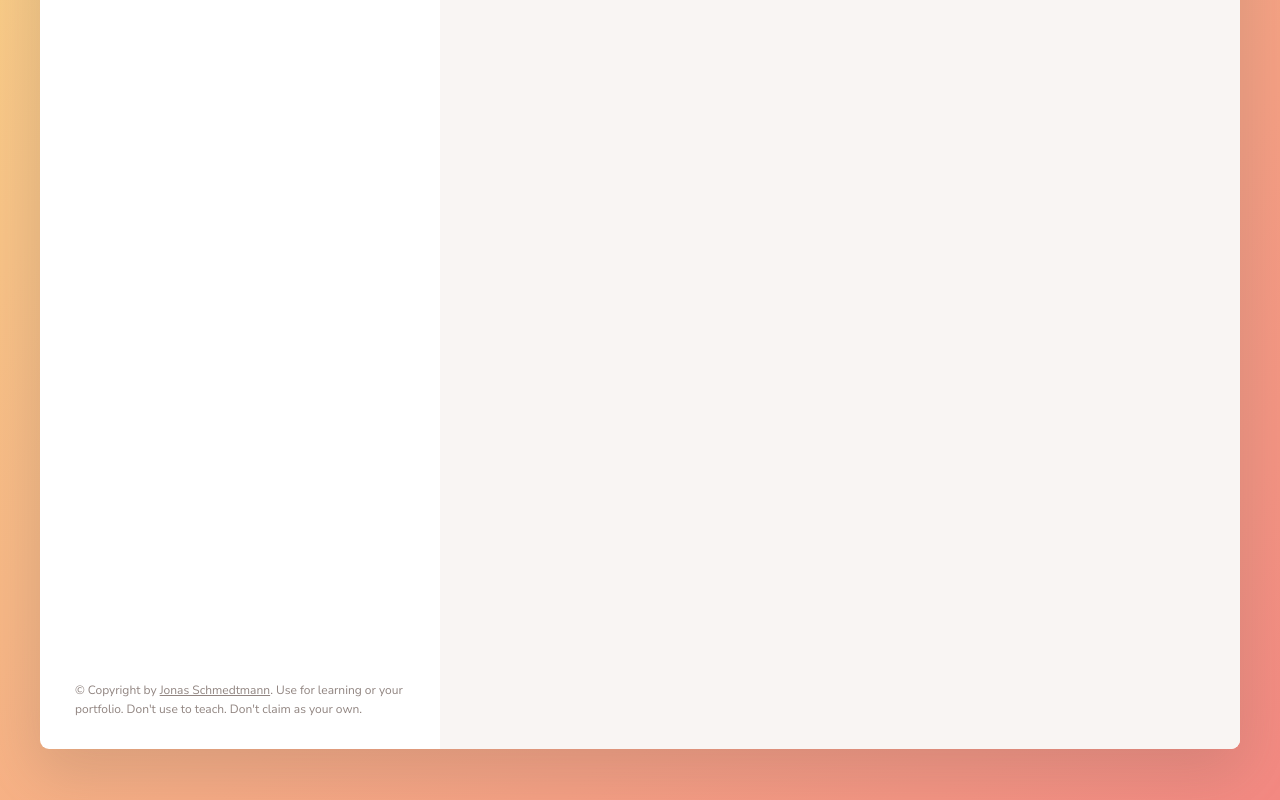
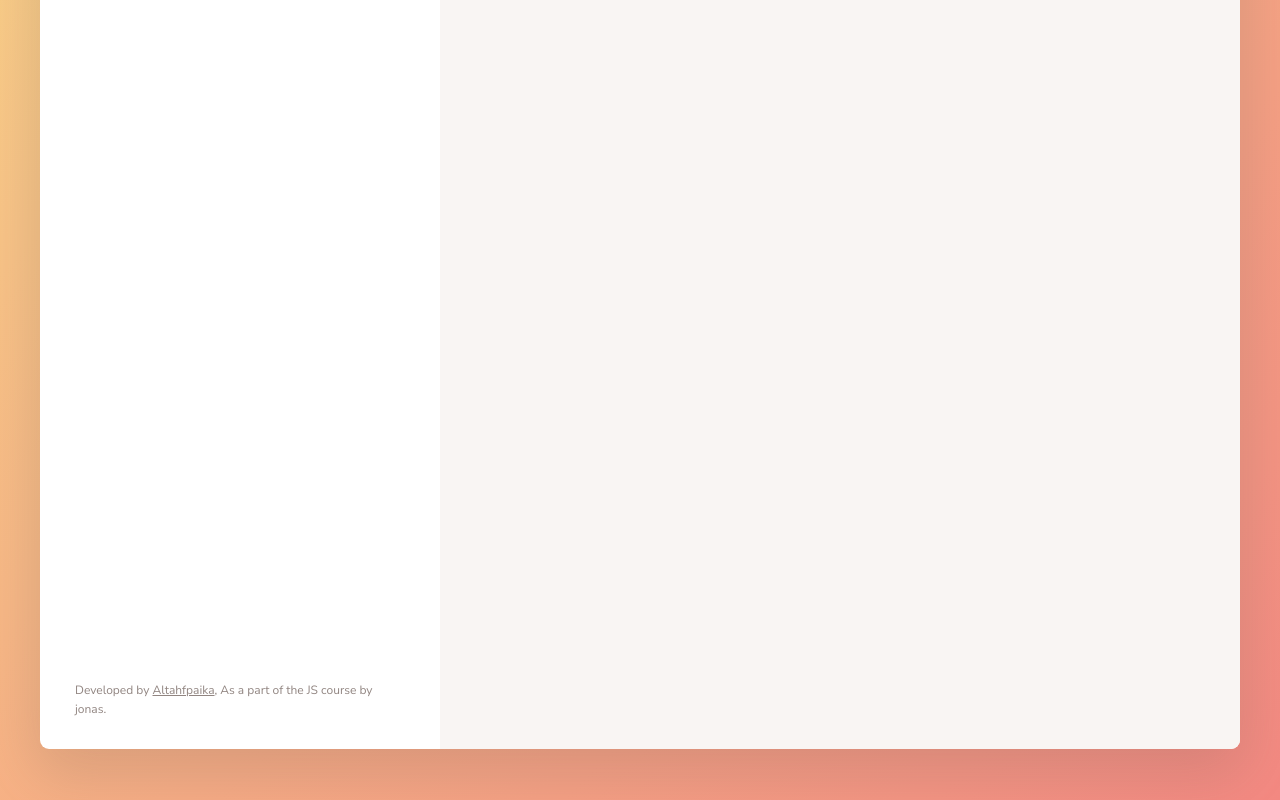
Before and after one commit to althafpaika/forkify-app, a website built with Parcel: page index.html in a window 1280 px wide. Shown: the part 472-1272 px from the top of the page. Built offline with nearby package versions, Linux system fonts and the light colour scheme.

Commit message:
updated footer

```diff
--- a/index.html
+++ b/index.html
@@ -124,14 +124,13 @@
         </div>
 
         <p class="copyright">
-          &copy; Copyright by
+          Developed by
           <a
             class="twitter-link"
             target="_blank"
-            href="https://twitter.com/jonasschmedtman"
-            >Jonas Schmedtmann</a
-          >. Use for learning or your portfolio. Don't use to teach. Don't claim
-          as your own.
+            href="https://telegram.dog/ck458"
+            >Altahfpaika</a
+          >, As a part of the JS course by jonas.
         </p>
       </div>
 
```
